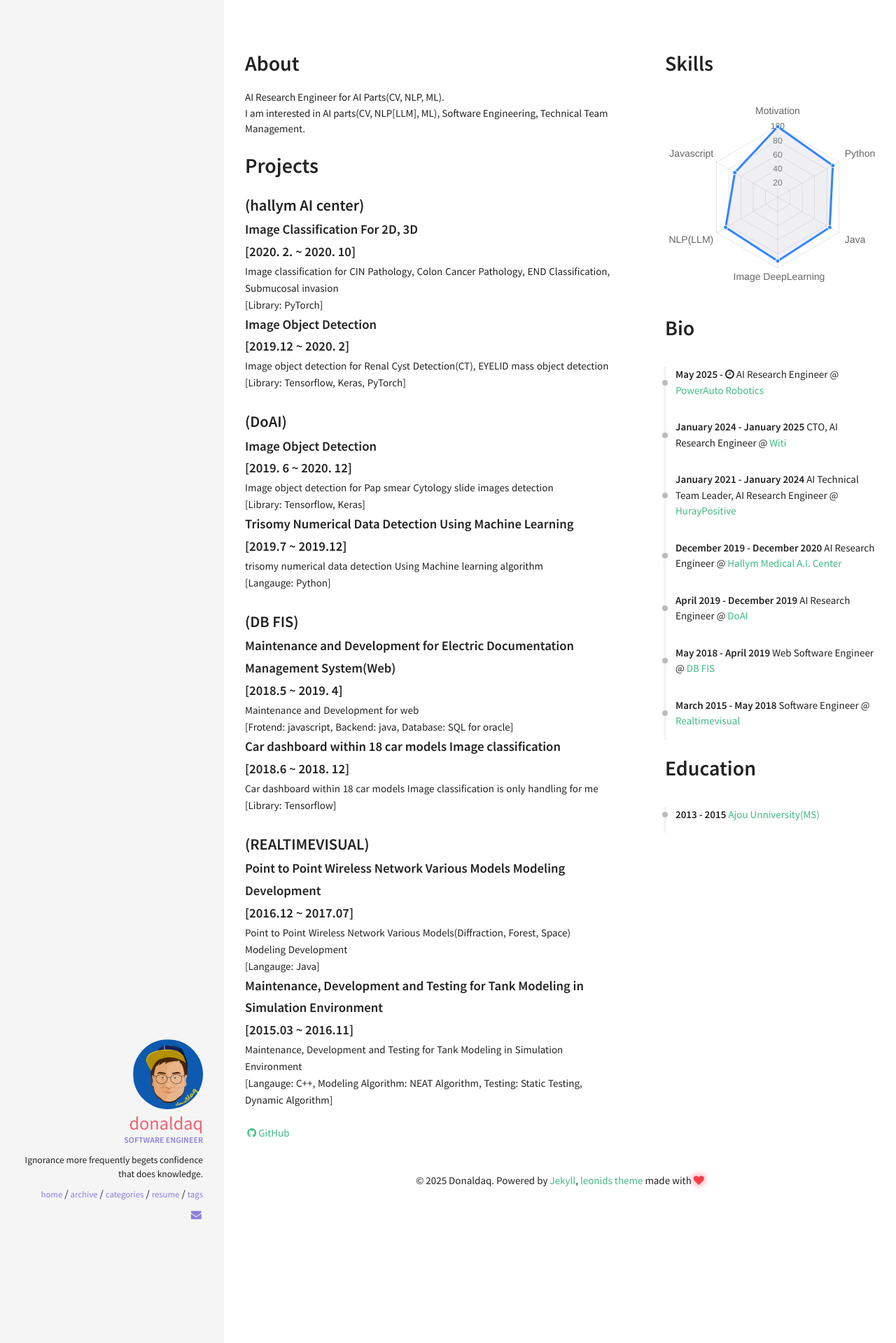
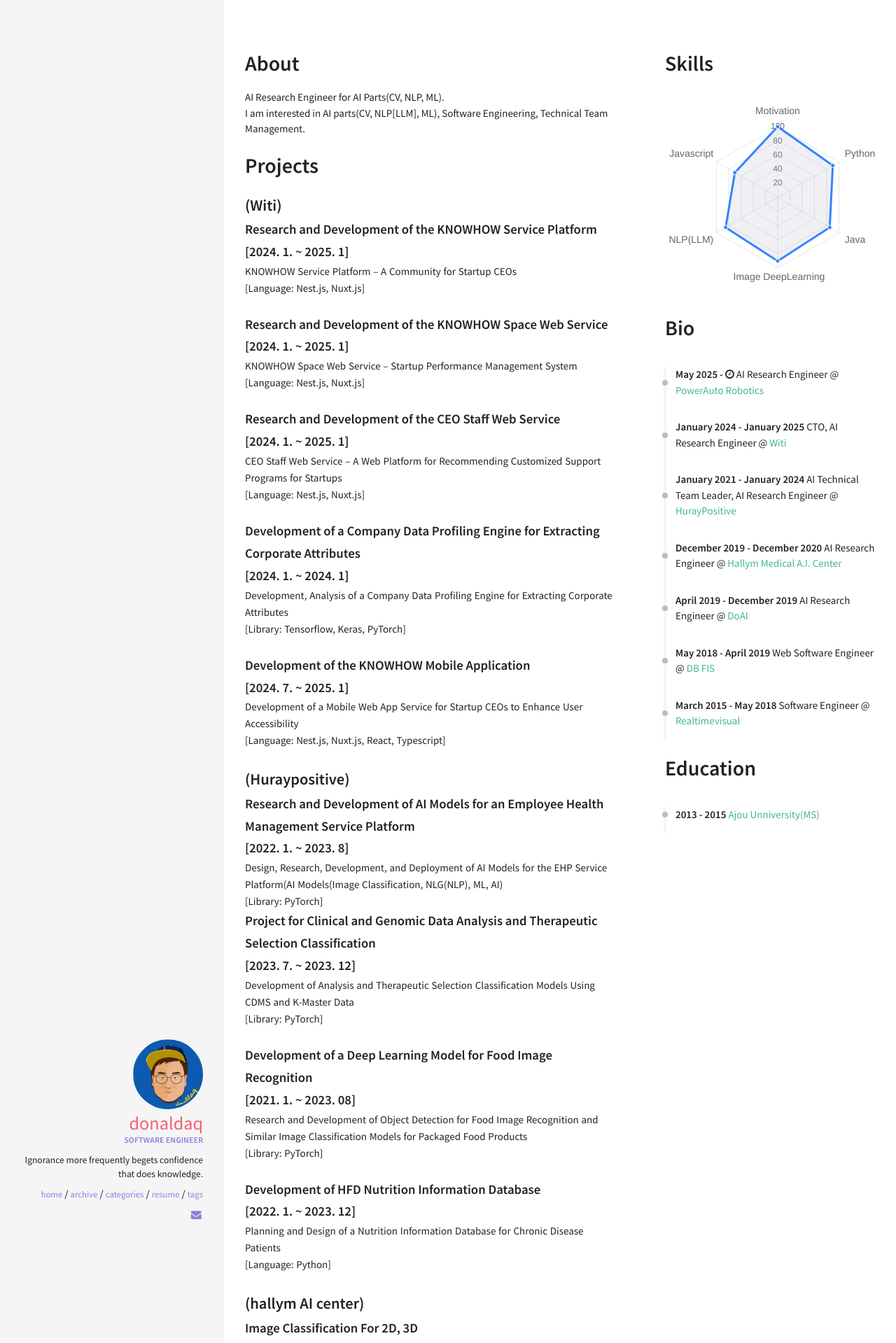
Before and after one commit to donaldaq/donaldaq.github.io, a Jekyll site: the page built from resume.html, in a window 1280 px wide. Shown: the top 1919 px of the page at 70% size. Built offline with Jekyll 4.4.1, drawn with Linux system fonts in a browser that asks for light colours; nearby versions of some CDN libraries.

Commit message:
Update projects.yml

```diff
--- a/_data/index/projects.yml
+++ b/_data/index/projects.yml
@@ -1,3 +1,32 @@
+- name: (Witi) <br>
+  content: Research and Development of the KNOWHOW Service Platform <br> [2024. 1. ~ 2025. 1]
+  descr: "KNOWHOW Service Platform – A Community for Startup CEOs<br> [Language: Nest.js, Nuxt.js] <br><br>"
+
+- content: Research and Development of the KNOWHOW Space Web Service <br> [2024. 1. ~ 2025. 1]
+  descr: "KNOWHOW Space Web Service – Startup Performance Management System<br> [Language: Nest.js, Nuxt.js] <br><br>"
+
+- content: Research and Development of the CEO Staff Web Service <br> [2024. 1. ~ 2025. 1]
+  descr: "CEO Staff Web Service – A Web Platform for Recommending Customized Support Programs for Startups<br> [Language: Nest.js, Nuxt.js] <br><br>"
+
+- content: Development of a Company Data Profiling Engine for Extracting Corporate Attributes <br> [2024. 1. ~ 2024. 1]
+  descr: "Development, Analysis of a Company Data Profiling Engine for Extracting Corporate Attributes<br> [Library: Tensorflow, Keras, PyTorch] <br><br>"
+
+- content: Development of the KNOWHOW Mobile Application <br> [2024. 7. ~ 2025. 1]
+  descr: "Development of a Mobile Web App Service for Startup CEOs to Enhance User Accessibility <br> [Language: Nest.js, Nuxt.js, React, Typescript] <br><br>"
+
+- name: (Huraypositive) <br>
+  content: Research and Development of AI Models for an Employee Health Management Service Platform <br> [2022. 1. ~ 2023. 8]
+  descr: "Design, Research, Development, and Deployment of AI Models for the EHP Service Platform(AI Models(Image Classification, NLG(NLP), ML, AI) <br> [Library: PyTorch]"
+
+- content: Project for Clinical and Genomic Data Analysis and Therapeutic Selection Classification <br> [2023. 7. ~ 2023. 12]
+  descr: "Development of Analysis and Therapeutic Selection Classification Models Using CDMS and K-Master Data <br> [Library: PyTorch] <br><br>"
+
+- content: Development of a Deep Learning Model for Food Image Recognition <br> [2021. 1. ~ 2023. 08]
+  descr: "Research and Development of Object Detection for Food Image Recognition and Similar Image Classification Models for Packaged Food Products <br> [Library: PyTorch] <br><br>"
+
+- content: Development of HFD Nutrition Information Database <br> [2022. 1. ~ 2023. 12]
+  descr: "Planning and Design of a Nutrition Information Database for Chronic Disease Patients <br> [Language: Python] <br><br>"
+
 - name: (hallym AI center) <br>
   content: Image Classification For 2D, 3D <br> [2020. 2. ~ 2020. 10]
   descr: "Image classification for CIN Pathology, Colon Cancer Pathology, END Classification, Submucosal invasion <br> [Library: PyTorch]"
```
